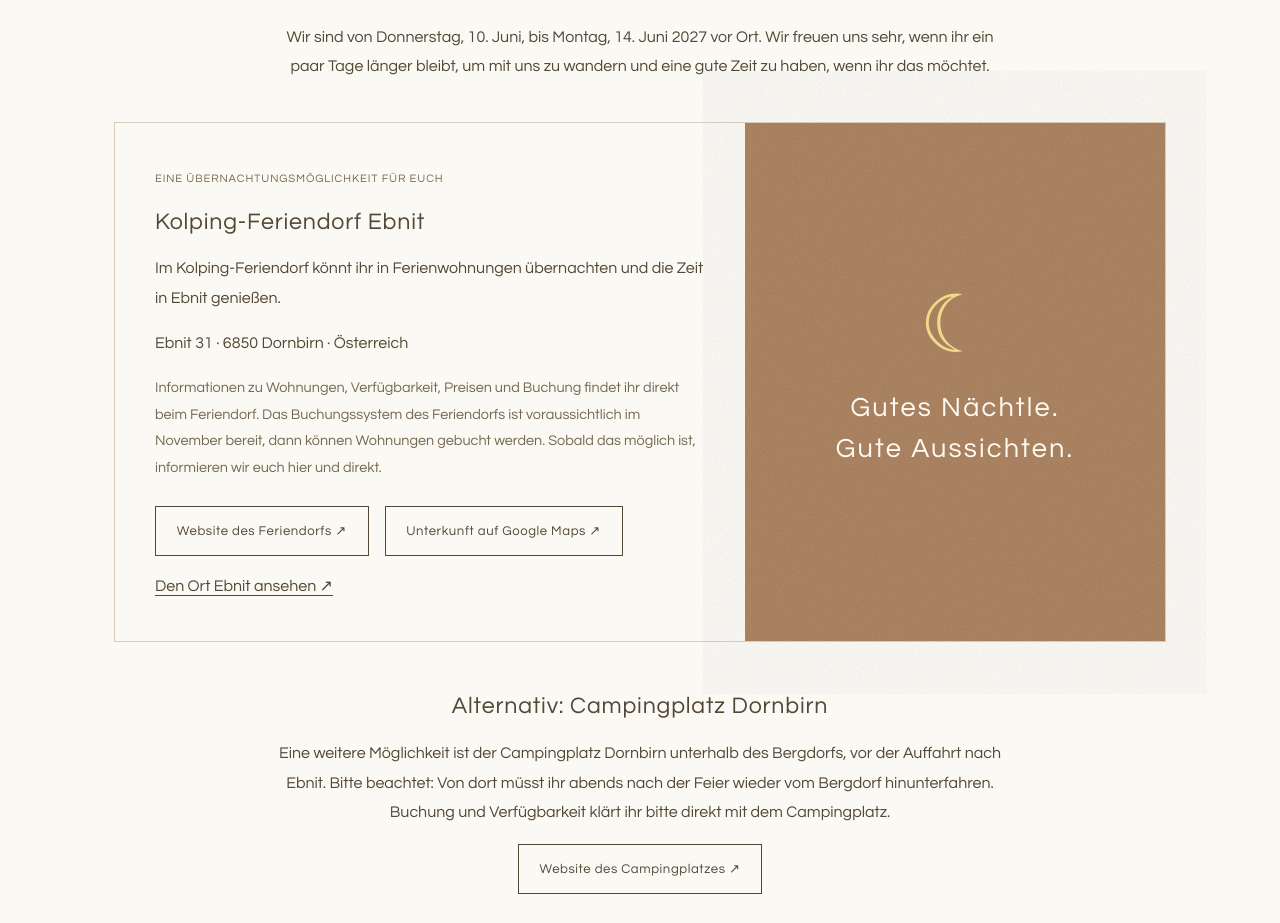
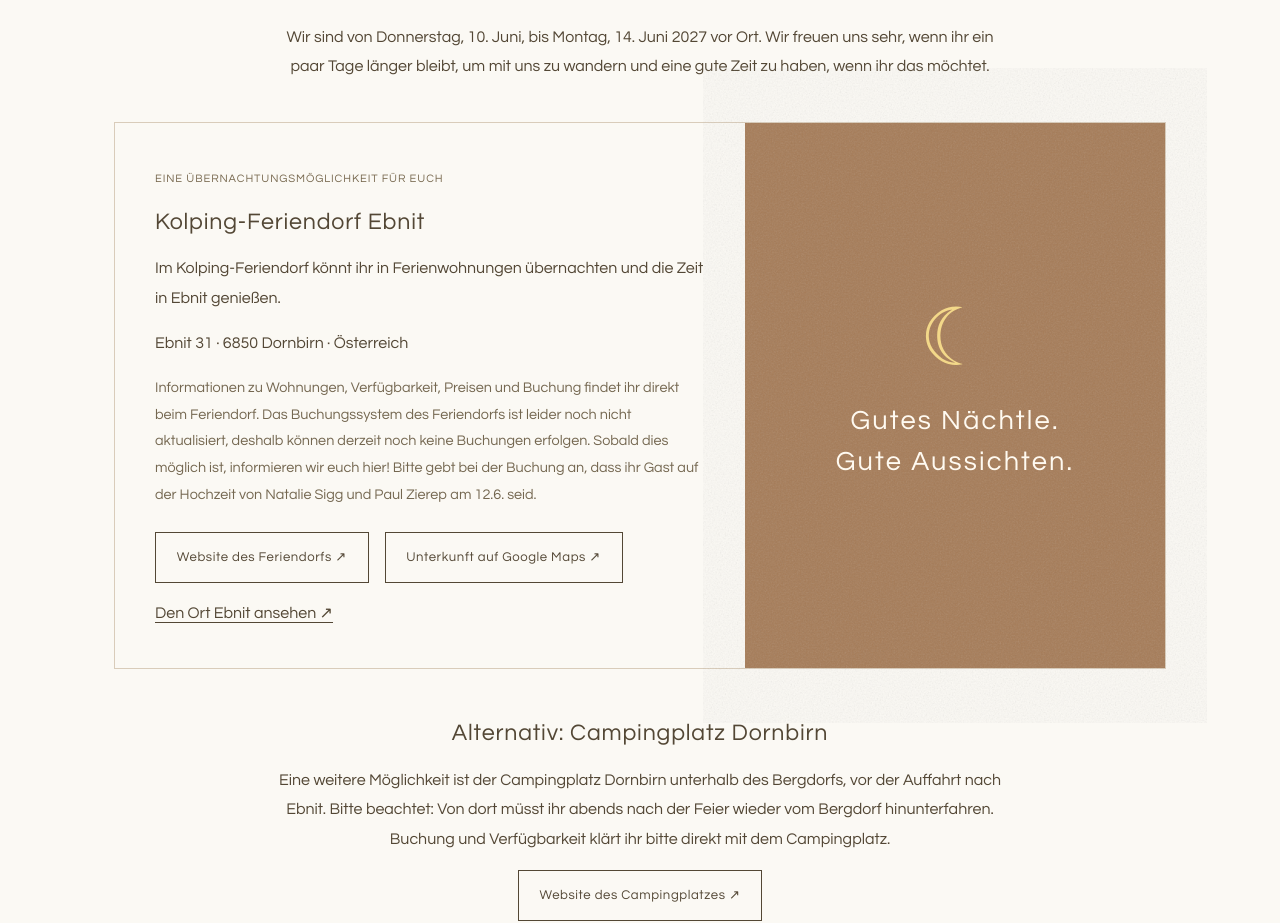
Before and after one commit to paulzierep/Natalie-und-Paul-Hochzeit-2-0-2027, a plain HTML site: page index.html in a window 1280 px wide. Shown: the part 4400-5323 px from the top of the page. Drawn offline with Linux system fonts and the light colour scheme.

Commit message:
Buchungshinweis im Kolping-Feriendorf aktualisieren
Co-Authored-By: Claude Sonnet 5.5 <noreply@anthropic.com>

```diff
--- a/index.html
+++ b/index.html
@@ -69,7 +69,7 @@
     <section class="section" id="uebernachten" aria-labelledby="uebernachten-titel">
       <div class="section-heading"><p class="eyebrow">Bleibt noch ein bisschen</p><h2 id="uebernachten-titel">Übernachten</h2></div>
       <p class="aufenthalt">Wir sind von Donnerstag, 10. Juni, bis Montag, 14. Juni 2027 vor Ort. Wir freuen uns sehr, wenn ihr ein paar Tage länger bleibt, um mit uns zu wandern und eine gute Zeit zu haben, wenn ihr das möchtet.</p>
-      <article class="unterkunft"><div><span class="tag">Eine Übernachtungsmöglichkeit für euch</span><h3>Kolping-Feriendorf Ebnit</h3><p>Im Kolping-Feriendorf könnt ihr in Ferienwohnungen übernachten und die Zeit in Ebnit genießen.</p><p>Ebnit 31 · 6850 Dornbirn · Österreich</p><p class="muted">Informationen zu Wohnungen, Verfügbarkeit, Preisen und Buchung findet ihr direkt beim Feriendorf. Das Buchungssystem des Feriendorfs ist voraussichtlich im November bereit, dann können Wohnungen gebucht werden. Sobald das möglich ist, informieren wir euch hier und direkt.</p><div class="links"><a class="button secondary" href="https://www.kolping-ebnit.at/" target="_blank" rel="noopener noreferrer">Website des Feriendorfs ↗<span class="sr-only"> (öffnet in einem neuen Tab)</span></a><a class="button secondary" href="https://www.google.com/maps/search/?api=1&amp;query=Kolping-Feriendorf+Ebnit+31+6850+Dornbirn" target="_blank" rel="noopener noreferrer">Unterkunft auf Google Maps ↗<span class="sr-only"> (öffnet in einem neuen Tab)</span></a><a href="https://maps.app.goo.gl/HhwFWJqcy7rDhzZF8" target="_blank" rel="noopener noreferrer">Den Ort Ebnit ansehen ↗<span class="sr-only"> (öffnet Google Maps in einem neuen Tab)</span></a></div></div><div class="nacht" aria-hidden="true"><span>☾</span><p>Gutes Nächtle.<br>Gute Aussichten.</p></div></article>
+      <article class="unterkunft"><div><span class="tag">Eine Übernachtungsmöglichkeit für euch</span><h3>Kolping-Feriendorf Ebnit</h3><p>Im Kolping-Feriendorf könnt ihr in Ferienwohnungen übernachten und die Zeit in Ebnit genießen.</p><p>Ebnit 31 · 6850 Dornbirn · Österreich</p><p class="muted">Informationen zu Wohnungen, Verfügbarkeit, Preisen und Buchung findet ihr direkt beim Feriendorf. Das Buchungssystem des Feriendorfs ist leider noch nicht aktualisiert, deshalb können derzeit noch keine Buchungen erfolgen. Sobald dies möglich ist, informieren wir euch hier! Bitte gebt bei der Buchung an, dass ihr Gast auf der Hochzeit von Natalie Sigg und Paul Zierep am 12.6. seid.</p><div class="links"><a class="button secondary" href="https://www.kolping-ebnit.at/" target="_blank" rel="noopener noreferrer">Website des Feriendorfs ↗<span class="sr-only"> (öffnet in einem neuen Tab)</span></a><a class="button secondary" href="https://www.google.com/maps/search/?api=1&amp;query=Kolping-Feriendorf+Ebnit+31+6850+Dornbirn" target="_blank" rel="noopener noreferrer">Unterkunft auf Google Maps ↗<span class="sr-only"> (öffnet in einem neuen Tab)</span></a><a href="https://maps.app.goo.gl/HhwFWJqcy7rDhzZF8" target="_blank" rel="noopener noreferrer">Den Ort Ebnit ansehen ↗<span class="sr-only"> (öffnet Google Maps in einem neuen Tab)</span></a></div></div><div class="nacht" aria-hidden="true"><span>☾</span><p>Gutes Nächtle.<br>Gute Aussichten.</p></div></article>
       <div class="zusatz"><h3>Alternativ: Campingplatz Dornbirn</h3><p>Eine weitere Möglichkeit ist der Campingplatz Dornbirn unterhalb des Bergdorfs, vor der Auffahrt nach Ebnit. Bitte beachtet: Von dort müsst ihr abends nach der Feier wieder vom Bergdorf hinunterfahren. Buchung und Verfügbarkeit klärt ihr bitte direkt mit dem Campingplatz.</p><a class="button secondary" href="https://camping-dornbirn.at/" target="_blank" rel="noopener noreferrer">Website des Campingplatzes ↗<span class="sr-only"> (öffnet in einem neuen Tab)</span></a></div>
     </section>
     <section class="section faq" id="fragen" aria-labelledby="fragen-titel">
```
Also changed, not shown: 1 other file.
